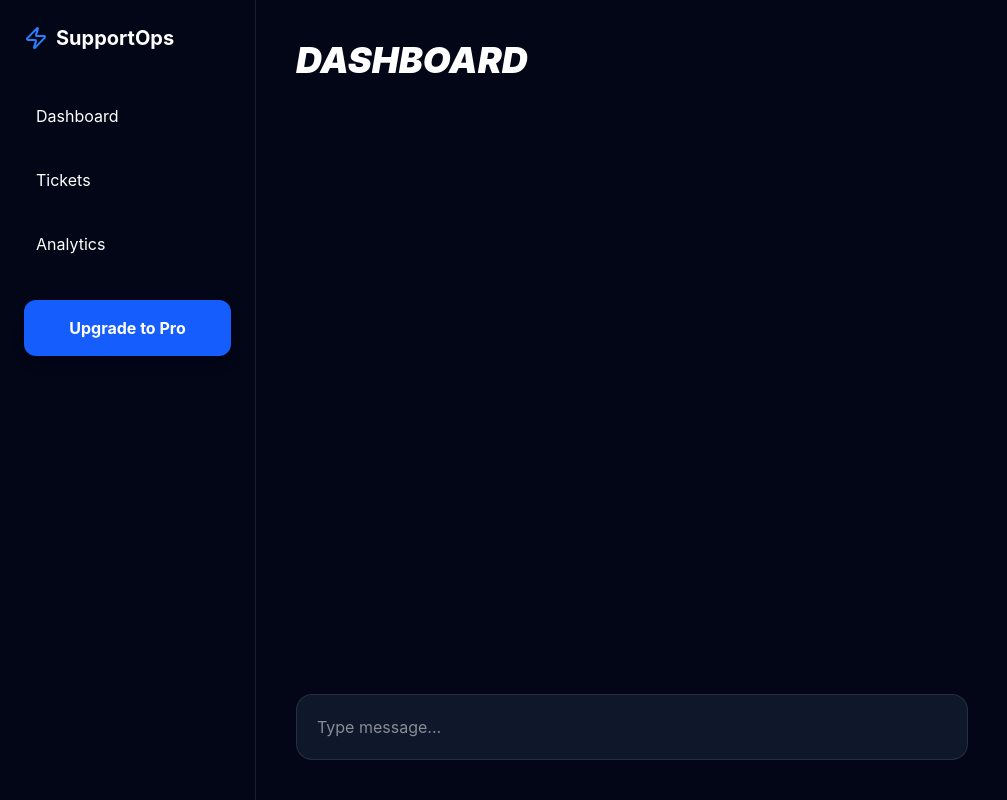
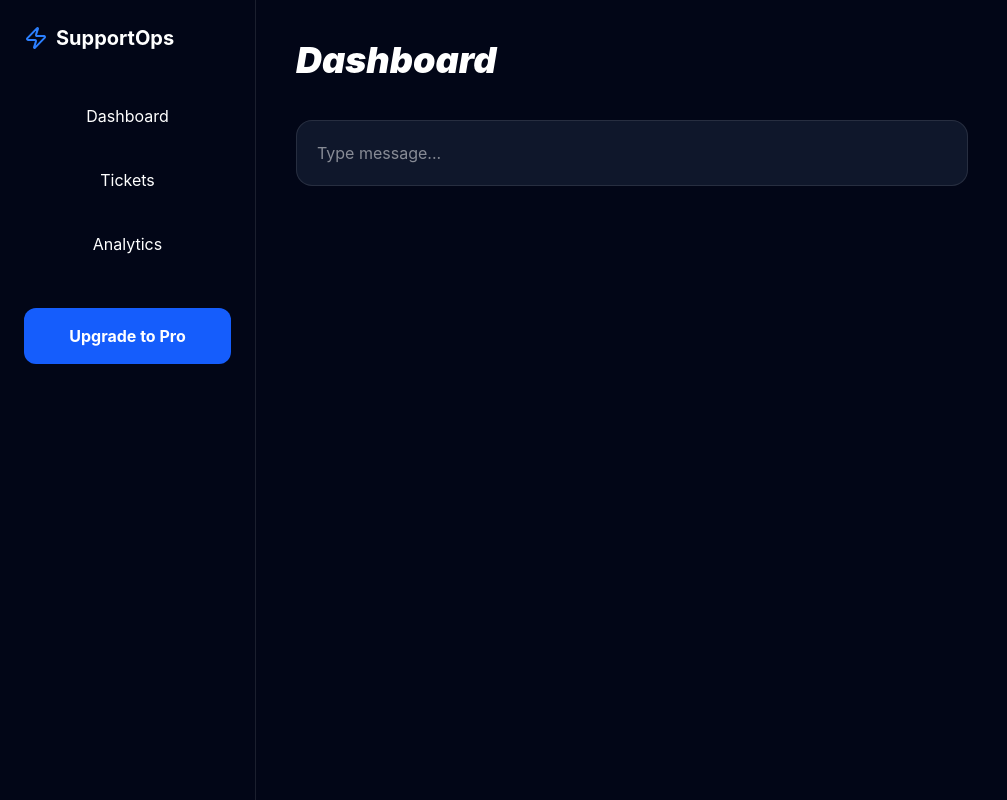
Before and after one commit to Enyonje/supportops-ai, a React app in the folder frontend/: page / in a window 1280 px wide. Shown: the whole page, without its empty margins (0-1007 px from the left). Built offline with nearby package versions, Linux system fonts and the light colour scheme; the HTML template or start-up script is replaced by a standard one.

Commit message:
modified:   src/App.jsx

```diff
--- a/frontend/src/App.jsx
+++ b/frontend/src/App.jsx
@@ -1,11 +1,11 @@
 import React, { useState } from 'react';
-import { BrowserRouter as Router, Routes, Route } from 'react-router-dom';
-import { Zap, Send, LayoutDashboard, Ticket, BarChart3 } from 'lucide-react';
+import { HashRouter as Router, Routes, Route } from 'react-router-dom';
+import { Zap } from 'lucide-react';
 import toast, { Toaster } from 'react-hot-toast';
 import SuccessPage from './pages/SuccessPage';
 import CancelPage from './pages/CancelPage';
 
-const API_BASE_URL = "https://supportops-ai.onrender.com";
+const API_BASE_URL = import.meta.env.VITE_API_BASE_URL;
 
 const Dashboard = () => {
   const [activeTab, setActiveTab] = useState('Dashboard');
@@ -13,71 +13,63 @@ const Dashboard = () => {
 
   const handleUpgrade = async () => {
     try {
-      const response = await fetch(`${API_BASE_URL}/api/v1/stripe/create-checkout-session`, {
+      const response = await fetch(
+        `${API_BASE_URL}/api/v1/stripe/create-checkout-session`,
+        {
           method: 'POST',
           headers: { 'Content-Type': 'application/json' },
           body: JSON.stringify({
             price_id: 'price_1SkSsGPGjk4Kjz6d2fO4jMyQ',
             customer_email: 'user@example.com'
           }),
-      });
+        }
+      );
+
       const data = await response.json();
       if (data.url) window.location.href = data.url;
-    } catch (error) {
+    } catch {
       toast.error("Checkout failed!");
     }
   };
 
   return (
     <div className="flex min-h-screen bg-[#020617] text-white">
-      {/* Sidebar - FORCED VISIBLE */}
-      <aside className="w-64 border-r border-white/10 p-6 flex flex-col bg-[#020617]">
+      <aside className="w-64 border-r border-white/10 p-6 bg-[#020617]">
         <div className="flex items-center gap-2 mb-10">
           <Zap className="text-blue-500" />
           <span className="font-bold text-xl">SupportOps</span>
         </div>
 
-        <nav className="flex-1 space-y-4">
-          <button onClick={() => setActiveTab('Dashboard')} className="w-full text-left p-3 rounded-lg hover:bg-white/5">Dashboard</button>
-          <button onClick={() => setActiveTab('Tickets')} className="w-full text-left p-3 rounded-lg hover:bg-white/5">Tickets</button>
-          <button onClick={() => setActiveTab('Analytics')} className="w-full text-left p-3 rounded-lg hover:bg-white/5">Analytics</button>
+        <nav className="space-y-4">
+          <button onClick={() => setActiveTab('Dashboard')} className="w-full p-3 rounded-lg hover:bg-white/5">Dashboard</button>
+          <button onClick={() => setActiveTab('Tickets')} className="w-full p-3 rounded-lg hover:bg-white/5">Tickets</button>
+          <button onClick={() => setActiveTab('Analytics')} className="w-full p-3 rounded-lg hover:bg-white/5">Analytics</button>
 
           <button
             onClick={handleUpgrade}
-            className="w-full mt-4 p-4 bg-blue-600 rounded-xl font-bold shadow-lg hover:bg-blue-500 transition-all"
+            className="w-full mt-6 p-4 bg-blue-600 rounded-xl font-bold hover:bg-blue-500"
           >
             Upgrade to Pro
           </button>
         </nav>
       </aside>
 
-      {/* Main */}
-      <main className="flex-1 p-10 flex flex-col">
-        <h1 className="text-4xl font-black uppercase italic mb-10">{activeTab}</h1>
+      <main className="flex-1 p-10">
+        <h1 className="text-4xl font-black italic mb-10">{activeTab}</h1>
 
-        {activeTab === 'Analytics' && (
-          <div className="p-10 border border-white/10 rounded-3xl bg-white/5 max-w-sm">
-            <h2 className="text-slate-400 font-bold uppercase text-xs mb-2">Live Status</h2>
-            <p className="text-4xl font-bold">Idle</p>
-          </div>
-        )}
-
-        <div className="mt-auto">
-          <form className="relative max-w-2xl" onSubmit={(e) => e.preventDefault()}>
         <input
-              className="w-full bg-slate-900 border border-white/10 p-5 rounded-2xl outline-none"
+          className="w-full max-w-2xl bg-slate-900 border border-white/10 p-5 rounded-2xl"
           placeholder="Type message..."
           value={clientMessage}
           onChange={(e) => setClientMessage(e.target.value)}
         />
-          </form>
-        </div>
       </main>
     </div>
   );
 };
 
-const App = () => (
+export default function App() {
+  return (
     <Router>
       <Toaster />
       <Routes>
@@ -87,5 +79,4 @@ const App = () => (
       </Routes>
     </Router>
   );
-
-export default App;
+}
```
Also changed, not shown: frontend/vercel.json (added). Lines whose indentation alone changed are shown as unchanged.
